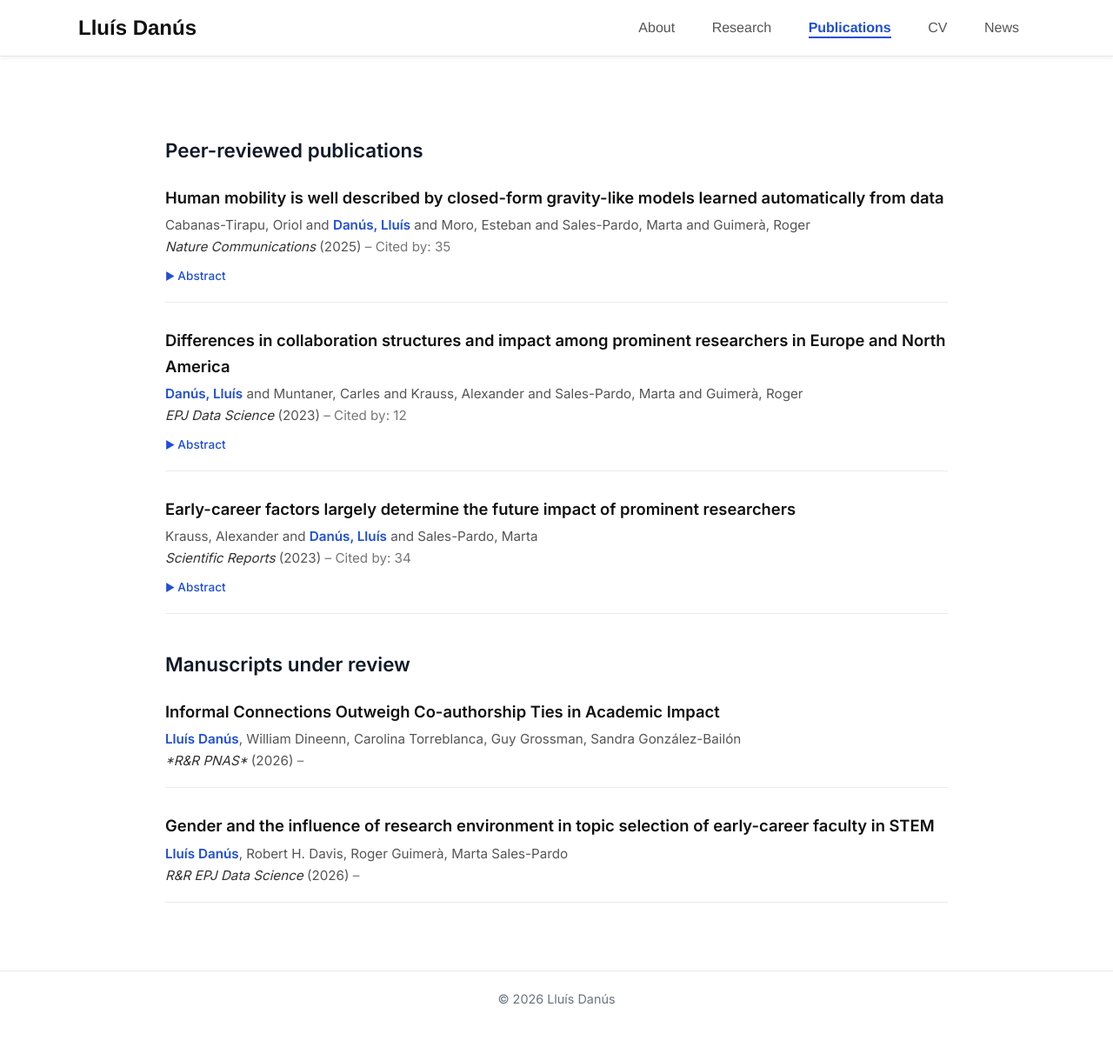
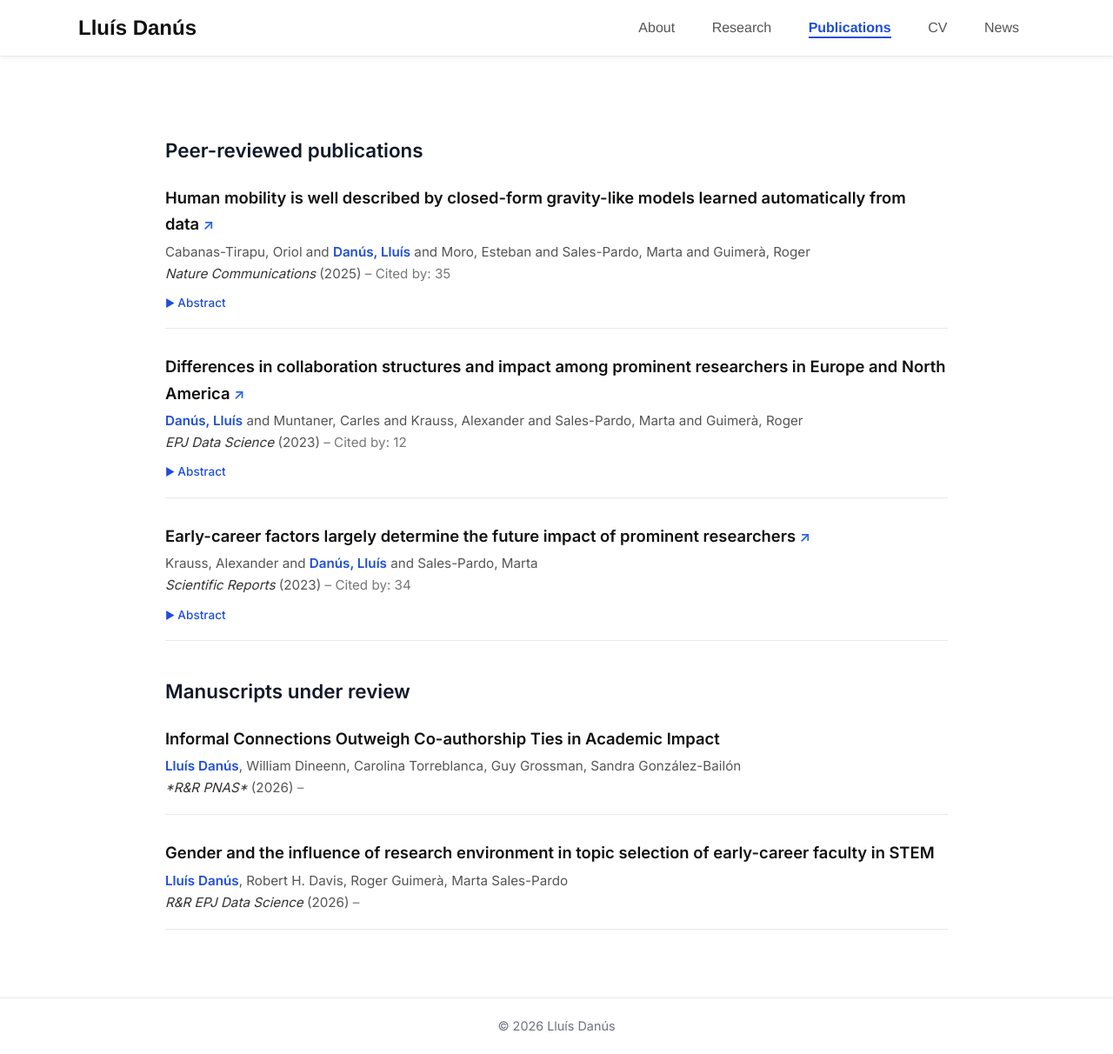
Before and after one commit to lluisdanus/lluisdanus.github.io, a Jekyll site: the page built from publications.md, in a window 1280 px wide and 1212 px high. Shown: the whole window at 87% size. Built offline with Jekyll 4.4.1, drawn with Linux system fonts in a browser that asks for light colours.

Commit message:
fixing publications

```diff
--- a/assets/style.css
+++ b/assets/style.css
@@ -460,3 +460,11 @@ ul {
     margin-bottom: 1.5rem;
   }
 }
+
+.pub-link-arrow {
+  font-size: 0.9em;
+  vertical-align: middle;
+  margin-left: 4px;
+  color: var(--accent); /* same blue as highlights */
+  transition: transform 0.2s;
+}
--- a/publications.md
+++ b/publications.md
@@ -9,7 +9,9 @@ layout: default
 <div class="publication">
 
 <div class="pub-title">
-  <a href="https://doi.org/{{ pub.doi }}">{{ pub.title }}</a>
+  <a href="https://doi.org/{{ pub.doi }}">
+  {{ pub.title }}<span class="pub-link-arrow">↗</span>
+  </a>
 </div>
 
 <div class="pub-meta">
```
